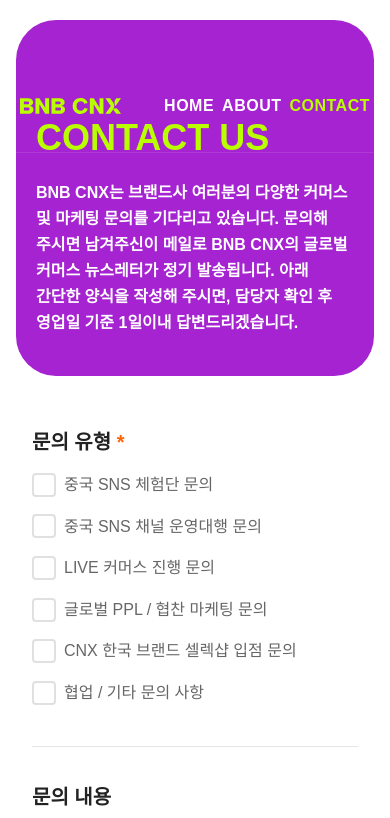
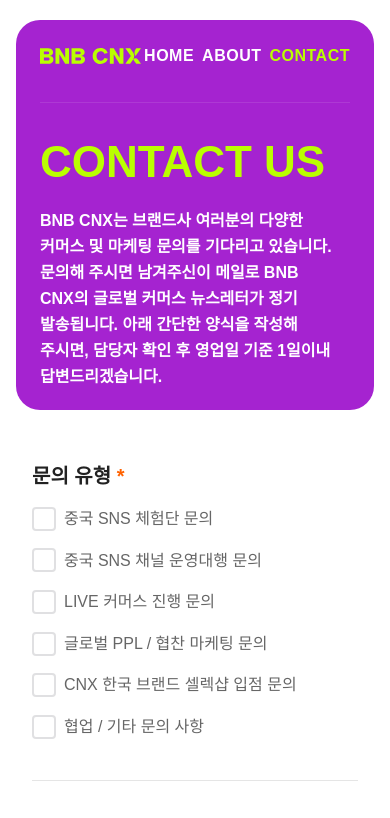
Before and after one commit to arisnoba/bnb-cnx, a Next.js app: page /contact in a window 390 px wide. Shown: the top 818 px of the page. Built offline with nearby package versions, Linux system fonts and the light colour scheme; no server answers; some icons are missing; a web font is replaced by a local one.

Commit message:
feat: Contact 페이지 UI 개선 및 스타일 수정

```diff
--- a/app/contact/page.tsx
+++ b/app/contact/page.tsx
@@ -7,13 +7,13 @@ export default function Contact() {
 	return (
 		<div className="min-h-screen contact-page cnx-wrapper">
 			{/* Hero Section */}
-			<div className="bg-brand-purple rounded-[40px] md:rounded-[60px] max-h-[600px] hero-section">
+			<div className="bg-brand-purple hero-section">
 				{/* Hero Content */}
-				<div className="max-w-[880px] mx-auto space-y-6 md:space-y-12">
-					<h1 className="text-4xl md:text-[90px] font-black text-brand-neon uppercase leading-none">Contact us</h1>
-					<p className="text-base md:text-[24px] font-semibold text-white leading-relaxed">
-						BNB CNX는 브랜드사 여러분의 다양한 커머스 및 마케팅 문의를 기다리고 있습니다. 문의해 주시면 남겨주신이 메일로 BNB CNX의 글로벌 커머스 뉴스레터가 정기 발송됩니다.{' '}
-						<br className="hidden md:block" />
+				<div className="max-w-[880px] mx-auto">
+					<h1 className="font-black text-brand-neon uppercase leading-none">Contact us</h1>
+					<p className="font-semibold text-white leading-relaxed">
+						BNB CNX는 브랜드사 여러분의 다양한 커머스 및 마케팅 문의를 기다리고 있습니다.
+						<br className="hidden md:block" /> 문의해 주시면 남겨주신이 메일로 BNB CNX의 글로벌 커머스 뉴스레터가 정기 발송됩니다. <br className="hidden md:block" />
 						아래 간단한 양식을 작성해 주시면, 담당자 확인 후 영업일 기준 1일이내 답변드리겠습니다.
 					</p>
 				</div>
--- a/components/ContactForm.tsx
+++ b/components/ContactForm.tsx
@@ -86,11 +86,7 @@ export default function ContactForm() {
 		// 필수 항목 검증
 		if (!formData.inquiry_types || formData.inquiry_types.length === 0) {
 			toast.warning('문의 유형을 하나 이상 선택해주세요.');
-			// 첫 번째 체크박스로 스크롤
-			const firstCheckbox = document.querySelector('input[type="checkbox"]');
-			if (firstCheckbox instanceof HTMLElement) {
-				firstCheckbox.scrollIntoView({ behavior: 'smooth', block: 'center' });
-			}
+			scrollToElement('inquiry_types');
 			return;
 		}
 
@@ -133,10 +129,10 @@ export default function ContactForm() {
 		if (!formData.referral_source || !formData.referral_source.trim()) {
 			toast.warning('유입 경로를 선택해주세요.');
 			// Select 컴포넌트의 트리거로 스크롤
-			const referralSelect = document.querySelector('[name="referral_source"]')?.closest('[role="combobox"]');
-			if (referralSelect instanceof HTMLElement) {
-				referralSelect.scrollIntoView({ behavior: 'smooth', block: 'center' });
-				referralSelect.focus();
+			const referralTrigger = document.getElementById('referral_source')?.closest('[role="combobox"]');
+			if (referralTrigger instanceof HTMLElement) {
+				referralTrigger.scrollIntoView({ behavior: 'smooth', block: 'center' });
+				(referralTrigger as HTMLElement).focus();
 			}
 			return;
 		}
@@ -194,10 +190,10 @@ export default function ContactForm() {
 
 	return (
 		<div className="mx-auto contact-form">
-			<form onSubmit={handleSubmit} className="flex flex-col gap-[40px]">
+			<form noValidate onSubmit={handleSubmit} className="flex flex-col gap-[40px]">
 				{/* 문의 유형 */}
 				<div className="flex flex-col gap-[20px] border-b border-[rgba(0,0,0,0.1)] pb-[40px]">
-					<Label className="font-extrabold text-[#222222] label-title">
+					<Label id="inquiry_types" className="font-extrabold text-[#222222] label-title">
 						문의 유형 <span className="text-[#ff6200]">*</span>
 					</Label>
 					<div className="grid grid-cols-1 md:grid-cols-2 gap-4">
@@ -364,7 +360,7 @@ export default function ContactForm() {
 						유입 경로 <span className="text-[#ff6200]">*</span>
 					</Label>
 					<Select value={formData.referral_source ?? ''} onValueChange={(value: string) => handleSelectChange('referral_source', value)} required>
-						<SelectTrigger className="h-[54px] text-[20px] border-[rgba(0,0,0,0.1)] rounded-[4px]">
+						<SelectTrigger id="referral_source" className="h-[54px] text-[20px] border-[rgba(0,0,0,0.1)] rounded-[4px]">
 							<SelectValue placeholder="선택해주세요" />
 						</SelectTrigger>
 						<SelectContent>
--- a/components/Footer.tsx
+++ b/components/Footer.tsx
@@ -17,11 +17,11 @@ export default function Footer() {
 	return (
 		<footer className="flex flex-col footer">
 			{/* Logo Marquee Section */}
-			<div className="border-t border-black/10">
-				<Marquee className="py-10">
+			<div className="border-t border-black/10 footer-logo-marquee">
+				<Marquee>
 					{partnerLogos.map((logo, index) => (
-						<div key={index} className="flex items-center justify-center w-[247px] h-[150px] mx-5">
-							<Image src={logo.src} alt={logo.name} width={247} height={150} className="object-contain" />
+						<div key={index} className="flex items-center justify-center mx-2 md:mx-5">
+							<Image src={logo.src} alt={logo.name} width={247} height={150} className="object-contain footer-logo-marquee-item" />
 						</div>
 					))}
 				</Marquee>
--- a/components/Header.tsx
+++ b/components/Header.tsx
@@ -12,7 +12,7 @@ export default function Header() {
 
 	useEffect(() => {
 		const handleScroll = () => {
-			setIsScrolled(window.scrollY > 50);
+			setIsScrolled(window.scrollY > 0);
 		};
 
 		window.addEventListener('scroll', handleScroll);
@@ -30,9 +30,13 @@ export default function Header() {
 	];
 
 	return (
-		<header className={cn('fixed top-0 z-50 w-full transition-all duration-400 header', isScrolled ? 'bg-black/80 backdrop-blur-md' : 'bg-transparent pt-10')}>
+		<header className={cn('fixed top-0 z-50 w-full transition-all duration-600 header', isScrolled ? 'bg-black/80 backdrop-blur-md scrolled' : 'bg-transparent ')}>
 			<div className="max-w-[1720px] mx-auto">
-				<div className={cn('flex items-center justify-between border-b border-white/10 px-[20px] transition-all duration-300', isScrolled ? 'pt-5 pb-5' : 'pt-[50px] pb-[30px]')}>
+				<div
+					className={cn(
+						'flex items-center justify-between border-b border-white/10 transition-all duration-300 header-wrapper',
+						isScrolled ? 'header-wrapper-scrolled' : 'header-wrapper-normal'
+					)}>
 					{/* Logo */}
 					<Link href="/" className="flex items-center h-[32px] header-logo">
 						<Image src="/images/common/logo.svg" alt="BNB CNX" width={152} height={24} />
--- a/styles/layout/_footer.scss
+++ b/styles/layout/_footer.scss
@@ -1,4 +1,11 @@
 .footer {
+	&-logo-marquee {
+		@include clamp-unit(padding-block, 24, 60);
+		&-item {
+			width: auto;
+			@include clamp-unit(height, 54, 108);
+		}
+	}
 	&-content {
 		@include clamp-unit(padding-block, 60, 120);
 		@include clamp-unit(padding-inline, 20, 40);
--- a/styles/layout/_header.scss
+++ b/styles/layout/_header.scss
@@ -1,4 +1,19 @@
 .header {
+	@include clamp-unit(padding-inline, 40, 80);
+	&.scrolled {
+		@include clamp-unit(padding-inline, 20, 60);
+	}
+	.header-wrapper {
+		// @include clamp-unit(padding-inline, 20, 80);
+		&-normal {
+			@include clamp-unit(padding-top, 40, 80);
+			@include clamp-unit(padding-bottom, 30, 30);
+		}
+		&-scrolled {
+			@include clamp-unit(padding-top, 10, 20);
+			@include clamp-unit(padding-bottom, 10, 20);
+		}
+	}
 	.header-logo {
 		img {
 			width: auto;
--- a/styles/main.scss
+++ b/styles/main.scss
@@ -20,7 +20,7 @@
 
 // 6. Custom Utilities
 .cnx-wrapper {
-	@include container;
+	// @include container;
 	@include clamp-unit(padding-block, 20, 40);
 	@include clamp-unit(padding-inline, 16, 40);
 }
--- a/styles/page/_contact.scss
+++ b/styles/page/_contact.scss
@@ -2,10 +2,18 @@
 	&-page {
 		// background-color: red !important;
 		.hero-section {
-			@include clamp-unit(padding-top, 100, 200);
-			@include clamp-unit(padding-inline, 20, 40);
-			@include clamp-unit(padding-bottom, 40, 120);
+			@include clamp-unit(padding-top, 120, 200);
+			@include clamp-unit(padding-inline, 24, 40);
+			@include clamp-unit(padding-bottom, 20, 120);
 			@include clamp-unit(margin-bottom, 40, 60);
+			@include clamp-unit(border-radius, 24, 60);
+			h1 {
+				@include clamp-unit(font-size, 44, 90);
+				@include clamp-unit(margin-bottom, 24, 48);
+			}
+			p {
+				@include clamp-unit(font-size, 16, 24);
+			}
 		}
 	}
 	&-form {
```
